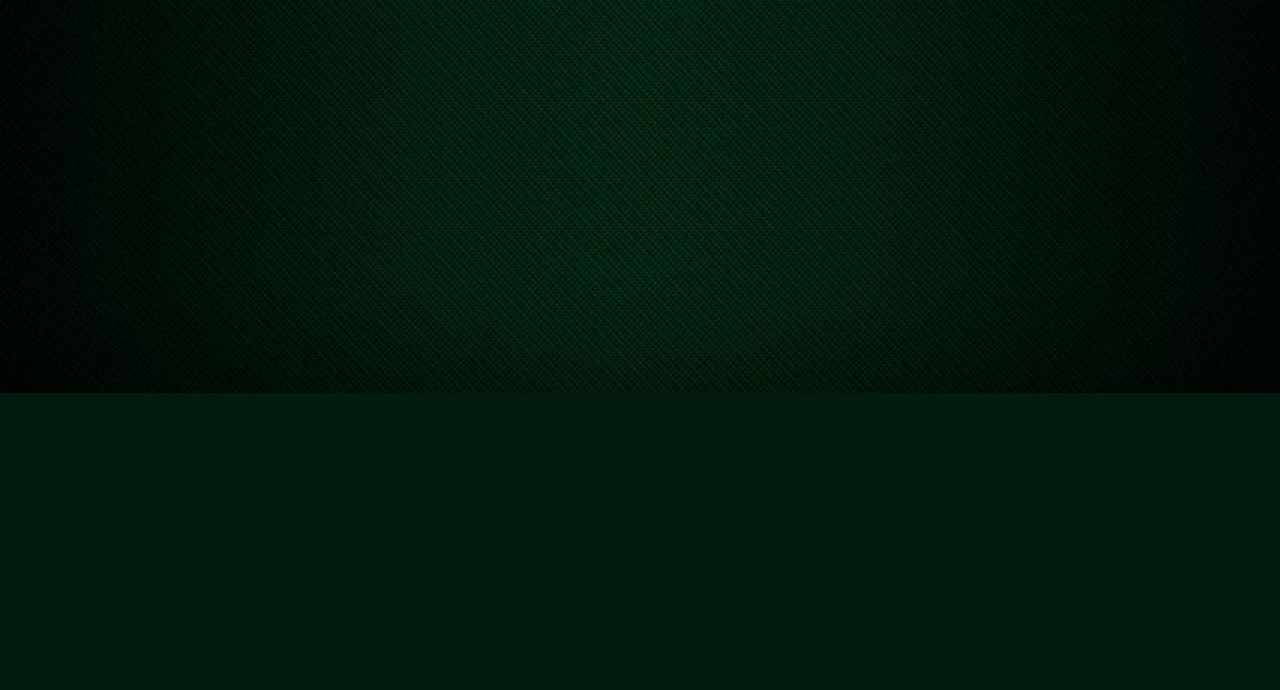
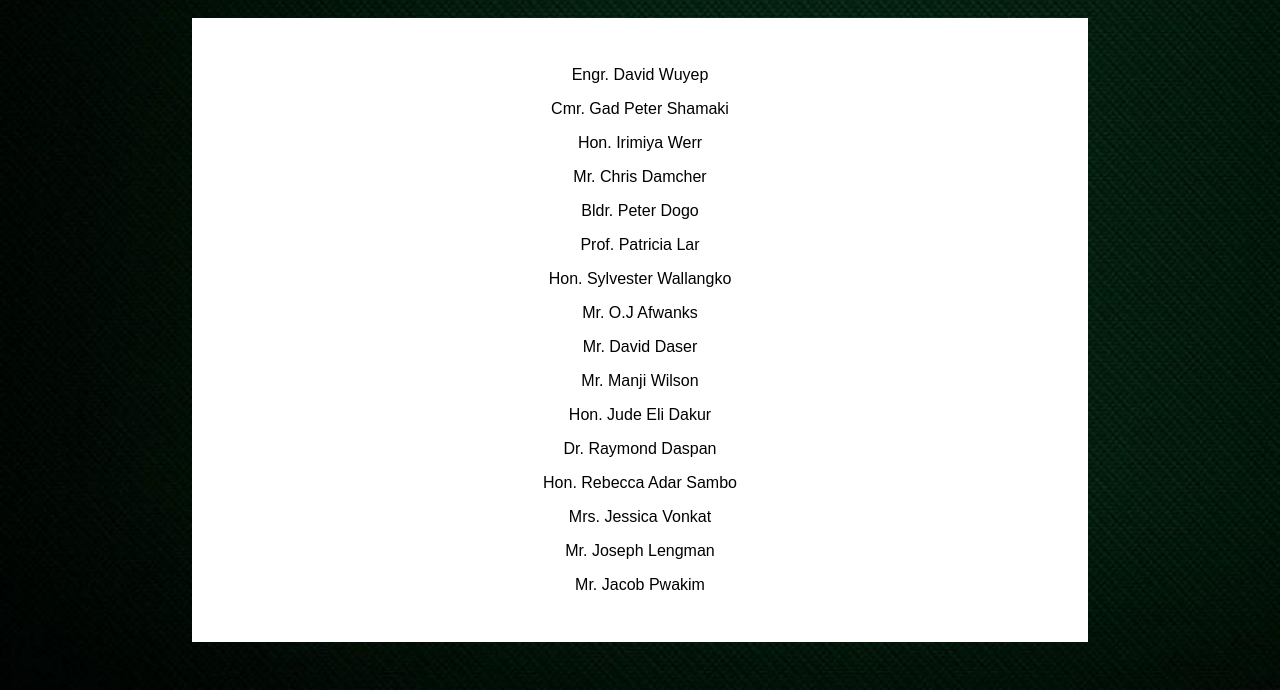
Before and after one commit to LuckyYoila/OGP, a plain HTML site: page steering_committee.html in a window 1280 px wide. Shown: the part 407-1097 px from the top of the page. Before the commit the page ends 800 px from the top, so only its background shows below. Drawn offline with Linux system fonts and the light colour scheme.

Commit message:
added steering committee members

```diff
--- a/css/main.css
+++ b/css/main.css
@@ -504,5 +504,22 @@ a:hover {
         padding-left: 1em;
     }
 
+    /* steering committee */
+    .steering-committee-members {
+        background-color: var(--color-white);
+        height: auto;
+        margin-left: 12em;
+        margin-bottom: 3em;
+        padding-top: 2em;
+        padding-bottom: 2em;
+        width: 70vw;
+
+
+    }
+    .sc-member{
+        text-align: center;
+    }
+
+    /* partners */
 
 }
--- a/steering_committee.html
+++ b/steering_committee.html
@@ -67,5 +67,26 @@
     </nav>
     <h1 class="action-plan-title">Steering Committee</h1>
 
+    <div class="steering-committee-members">
+            <p class="sc-member">Engr. David Wuyep </p>
+            <p class="sc-member">Cmr. Gad Peter Shamaki</p>
+            <p class="sc-member">Hon. Irimiya Werr</p>
+            <p class="sc-member">Mr. Chris Damcher </p>
+            <p class="sc-member">Bldr. Peter Dogo </p>
+            <p class="sc-member">Prof. Patricia Lar </p>
+            <p class="sc-member">Hon. Sylvester Wallangko </p>
+            <p class="sc-member">Mr. O.J Afwanks </p>
+            <p class="sc-member">Mr. David Daser </p>
+            <p class="sc-member">Mr. Manji Wilson </p>
+            <p class="sc-member">Hon. Jude Eli Dakur </p>
+            <p class="sc-member">Dr. Raymond Daspan </p>
+            <p class="sc-member">Hon. Rebecca Adar Sambo </p>
+            <p class="sc-member">Mrs. Jessica Vonkat</p>
+            <p class="sc-member">Mr. Joseph Lengman</p>
+            <p class="sc-member">Mr. Jacob Pwakim</p>
+
+
+    </div>
+
 </body>
 </html>
```
Also changed, not shown: images/ogplocal_transparent.png.
